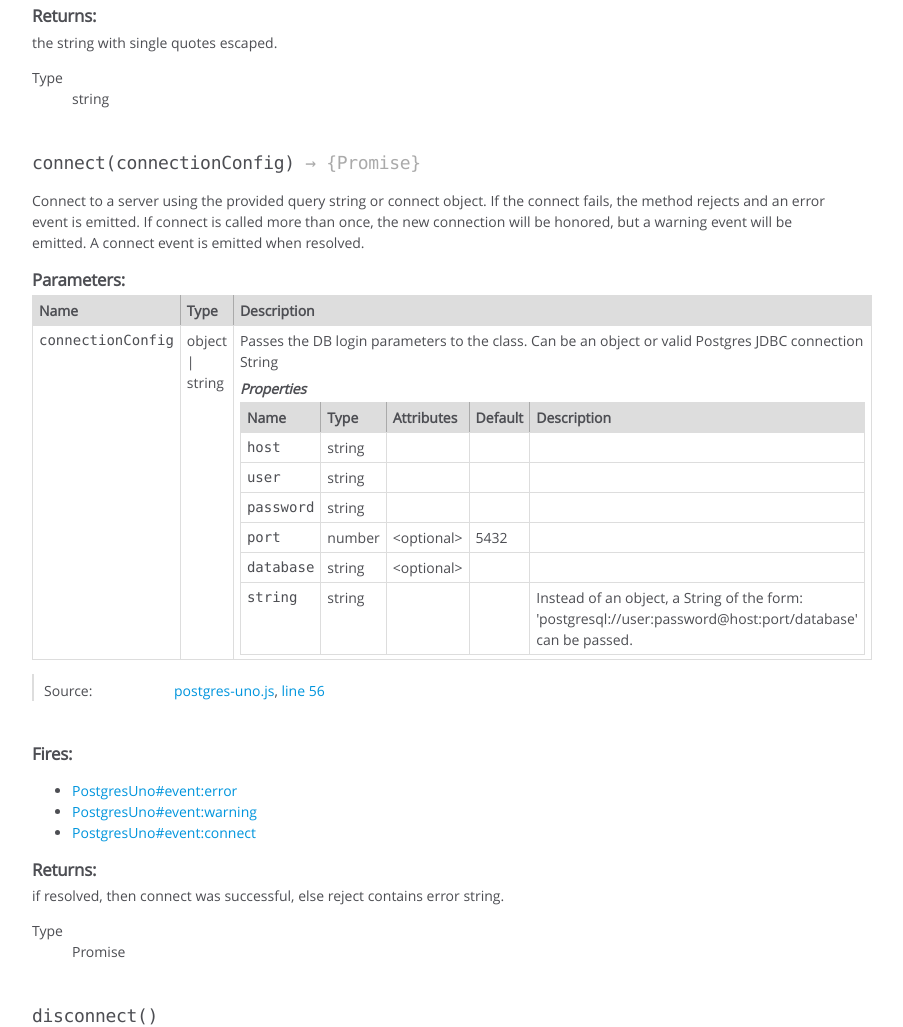
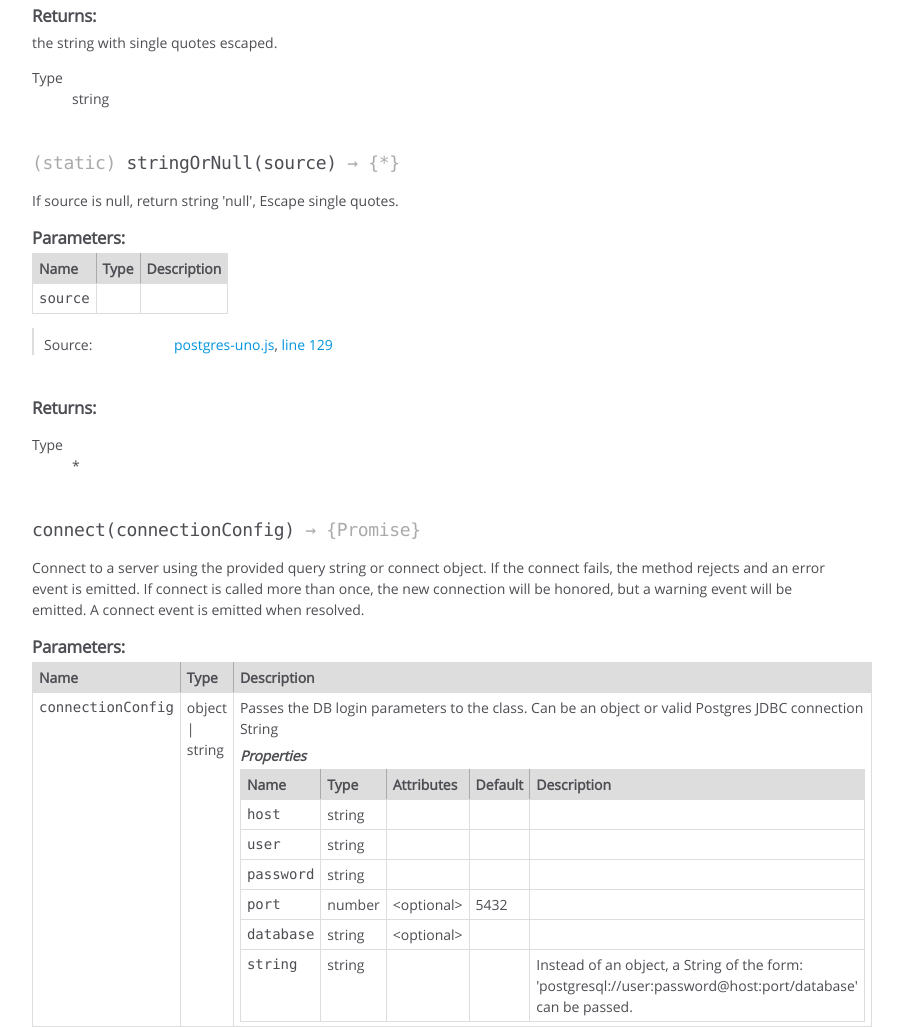
Before and after one commit to wildbillh/postgres-uno, a website: page doc/PostgresUno.html in a window 1280 px wide. Shown: the part 1773-2800 px from the top of the page, without its empty margins (0-903 px from the left). Drawn offline with Linux system fonts and the light colour scheme.

Commit message:
added static method for nulls

```diff
--- a/doc/PostgresUno.html
+++ b/doc/PostgresUno.html
@@ -192,7 +192,7 @@ and results emits only, set the value as such:
 
     <dt class="tag-source">Source:</dt>
     <dd class="tag-source"><ul class="dummy"><li>
-        <a href="postgres-uno.js.html">postgres-uno.js</a>, <a href="postgres-uno.js.html#line264">line 264</a>
+        <a href="postgres-uno.js.html">postgres-uno.js</a>, <a href="postgres-uno.js.html#line280">line 280</a>
     </li></ul></dd>
 
 
@@ -255,7 +255,7 @@ By default all emits other than results, are turned on.
 
     <dt class="tag-source">Source:</dt>
     <dd class="tag-source"><ul class="dummy"><li>
-        <a href="postgres-uno.js.html">postgres-uno.js</a>, <a href="postgres-uno.js.html#line252">line 252</a>
+        <a href="postgres-uno.js.html">postgres-uno.js</a>, <a href="postgres-uno.js.html#line268">line 268</a>
     </li></ul></dd>
 
 
@@ -319,7 +319,7 @@ not exposed by this class.
 
     <dt class="tag-source">Source:</dt>
     <dd class="tag-source"><ul class="dummy"><li>
-        <a href="postgres-uno.js.html">postgres-uno.js</a>, <a href="postgres-uno.js.html#line243">line 243</a>
+        <a href="postgres-uno.js.html">postgres-uno.js</a>, <a href="postgres-uno.js.html#line259">line 259</a>
     </li></ul></dd>
 
 
@@ -652,6 +652,150 @@ not exposed by this class.
 
 
 
+    <h4 class="name" id=".stringOrNull"><span class="type-signature">(static) </span>stringOrNull<span class="signature">(source)</span><span class="type-signature"> &rarr; {*}</span></h4>
+
+
+
+
+
+<div class="description">
+    If source is null, return string 'null', Escape single quotes.
+</div>
+
+
+
+
+
+
+
+
+
+    <h5>Parameters:</h5>
+
+
+<table class="params">
+    <thead>
+    <tr>
+
+        <th>Name</th>
+
+
+        <th>Type</th>
+
+
+
+
+
+        <th class="last">Description</th>
+    </tr>
+    </thead>
+
+    <tbody>
+
+
+        <tr>
+
+                <td class="name"><code>source</code></td>
+
+
+            <td class="type">
+
+            </td>
+
+
+
+
+
+            <td class="description last"></td>
+        </tr>
+
+
+    </tbody>
+</table>
+
+
+
+
+
+
+<dl class="details">
+
+
+
+
+
+
+
+
+
+
+
+
+
+
+
+
+
+
+
+
+
+
+
+
+
+
+    <dt class="tag-source">Source:</dt>
+    <dd class="tag-source"><ul class="dummy"><li>
+        <a href="postgres-uno.js.html">postgres-uno.js</a>, <a href="postgres-uno.js.html#line129">line 129</a>
+    </li></ul></dd>
+
+
+
+
+
+
+
+</dl>
+
+
+
+
+
+
+
+
+
+
+
+
+
+<h5>Returns:</h5>
+
+
+
+
+<dl>
+    <dt>
+        Type
+    </dt>
+    <dd>
+
+<span class="param-type">*</span>
+
+
+    </dd>
+</dl>
+
+
+
+
+
+
+
+
+
+
     <h4 class="name" id="connect"><span class="type-signature"></span>connect<span class="signature">(connectionConfig)</span><span class="type-signature"> &rarr; {Promise}</span></h4>
 
 
@@ -1120,7 +1264,7 @@ Can be an object or valid Postgres JDBC connection String
 
     <dt class="tag-source">Source:</dt>
     <dd class="tag-source"><ul class="dummy"><li>
-        <a href="postgres-uno.js.html">postgres-uno.js</a>, <a href="postgres-uno.js.html#line171">line 171</a>
+        <a href="postgres-uno.js.html">postgres-uno.js</a>, <a href="postgres-uno.js.html#line187">line 187</a>
     </li></ul></dd>
 
 
@@ -1261,7 +1405,7 @@ Can be an object or valid Postgres JDBC connection String
 
     <dt class="tag-source">Source:</dt>
     <dd class="tag-source"><ul class="dummy"><li>
-        <a href="postgres-uno.js.html">postgres-uno.js</a>, <a href="postgres-uno.js.html#line145">line 145</a>
+        <a href="postgres-uno.js.html">postgres-uno.js</a>, <a href="postgres-uno.js.html#line161">line 161</a>
     </li></ul></dd>
 
 
@@ -1495,7 +1639,7 @@ object contains properties matching the return column names.
 
     <dt class="tag-source">Source:</dt>
     <dd class="tag-source"><ul class="dummy"><li>
-        <a href="postgres-uno.js.html">postgres-uno.js</a>, <a href="postgres-uno.js.html#line204">line 204</a>
+        <a href="postgres-uno.js.html">postgres-uno.js</a>, <a href="postgres-uno.js.html#line220">line 220</a>
     </li></ul></dd>
 
 
@@ -1587,7 +1731,7 @@ object contains properties matching the return column names.
 
     <dt class="tag-source">Source:</dt>
     <dd class="tag-source"><ul class="dummy"><li>
-        <a href="postgres-uno.js.html">postgres-uno.js</a>, <a href="postgres-uno.js.html#line211">line 211</a>
+        <a href="postgres-uno.js.html">postgres-uno.js</a>, <a href="postgres-uno.js.html#line227">line 227</a>
     </li></ul></dd>
 
 
@@ -1681,7 +1825,7 @@ It can be useful to listen to this event for easy debugging.
 
     <dt class="tag-source">Source:</dt>
     <dd class="tag-source"><ul class="dummy"><li>
-        <a href="postgres-uno.js.html">postgres-uno.js</a>, <a href="postgres-uno.js.html#line188">line 188</a>
+        <a href="postgres-uno.js.html">postgres-uno.js</a>, <a href="postgres-uno.js.html#line204">line 204</a>
     </li></ul></dd>
 
 
@@ -1775,7 +1919,7 @@ useful for debugging purposes.
 
     <dt class="tag-source">Source:</dt>
     <dd class="tag-source"><ul class="dummy"><li>
-        <a href="postgres-uno.js.html">postgres-uno.js</a>, <a href="postgres-uno.js.html#line218">line 218</a>
+        <a href="postgres-uno.js.html">postgres-uno.js</a>, <a href="postgres-uno.js.html#line234">line 234</a>
     </li></ul></dd>
 
 
@@ -1869,7 +2013,7 @@ Use the emitControl setter to change the value, if desired.
 
     <dt class="tag-source">Source:</dt>
     <dd class="tag-source"><ul class="dummy"><li>
-        <a href="postgres-uno.js.html">postgres-uno.js</a>, <a href="postgres-uno.js.html#line227">line 227</a>
+        <a href="postgres-uno.js.html">postgres-uno.js</a>, <a href="postgres-uno.js.html#line243">line 243</a>
     </li></ul></dd>
 
 
@@ -1961,7 +2105,7 @@ Use the emitControl setter to change the value, if desired.
 
     <dt class="tag-source">Source:</dt>
     <dd class="tag-source"><ul class="dummy"><li>
-        <a href="postgres-uno.js.html">postgres-uno.js</a>, <a href="postgres-uno.js.html#line197">line 197</a>
+        <a href="postgres-uno.js.html">postgres-uno.js</a>, <a href="postgres-uno.js.html#line213">line 213</a>
     </li></ul></dd>
 
 
@@ -2005,7 +2149,7 @@ Use the emitControl setter to change the value, if desired.
 <br class="clear">
 
 <footer>
-    Documentation generated by <a href="https://github.com/jsdoc3/jsdoc">JSDoc 3.4.2</a> on Thu Dec 08 2016 14:46:39 GMT-0500 (Eastern Standard Time)
+    Documentation generated by <a href="https://github.com/jsdoc3/jsdoc">JSDoc 3.4.2</a> on Thu Dec 08 2016 15:13:45 GMT-0500 (Eastern Standard Time)
 </footer>
 
 <script> prettyPrint(); </script>
```
Also changed, not shown: doc/index.html (+1 -1 lines), doc/postgres-uno.js.html (+17 -1 lines), lib/postgres-uno.js.
